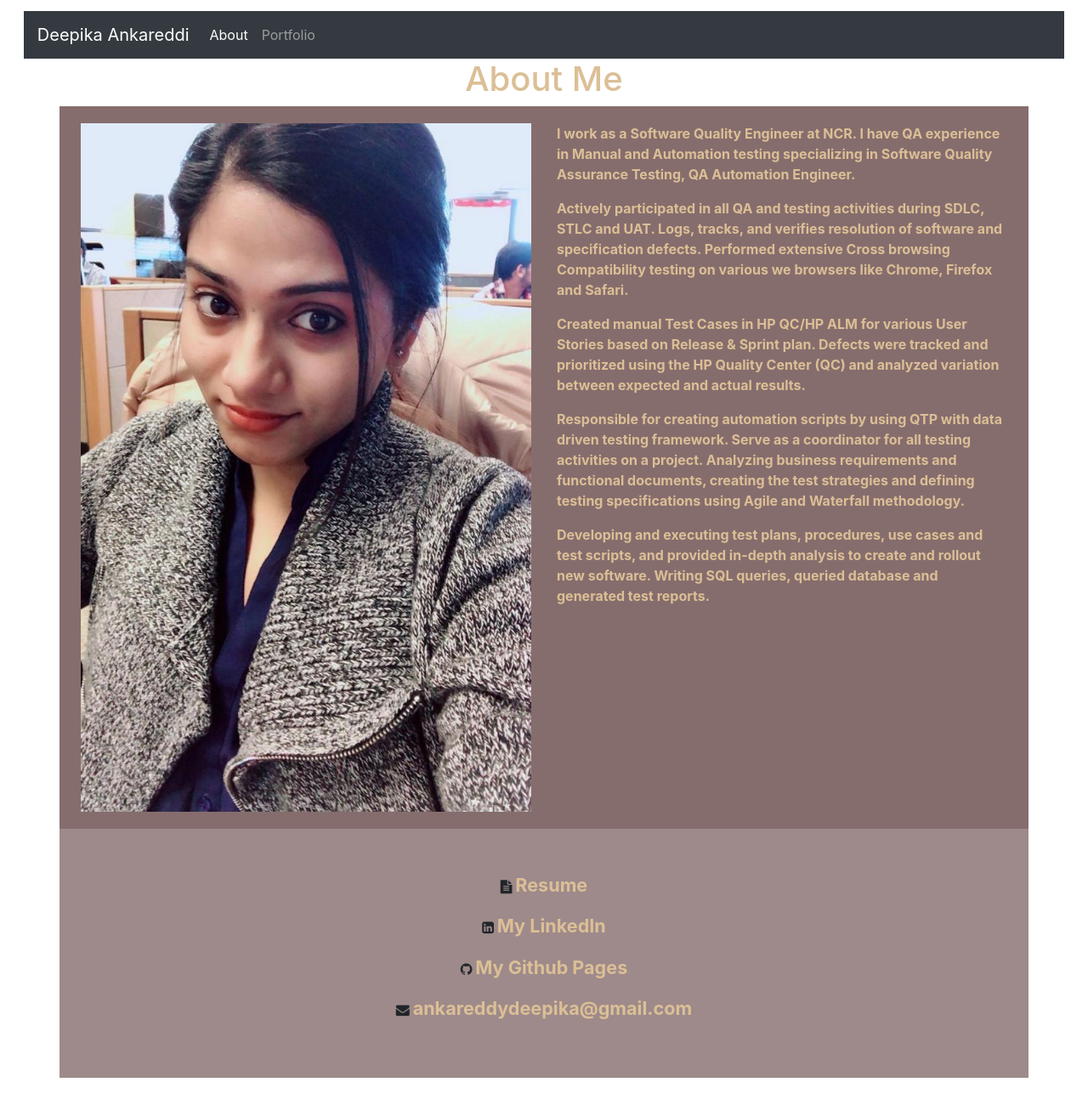
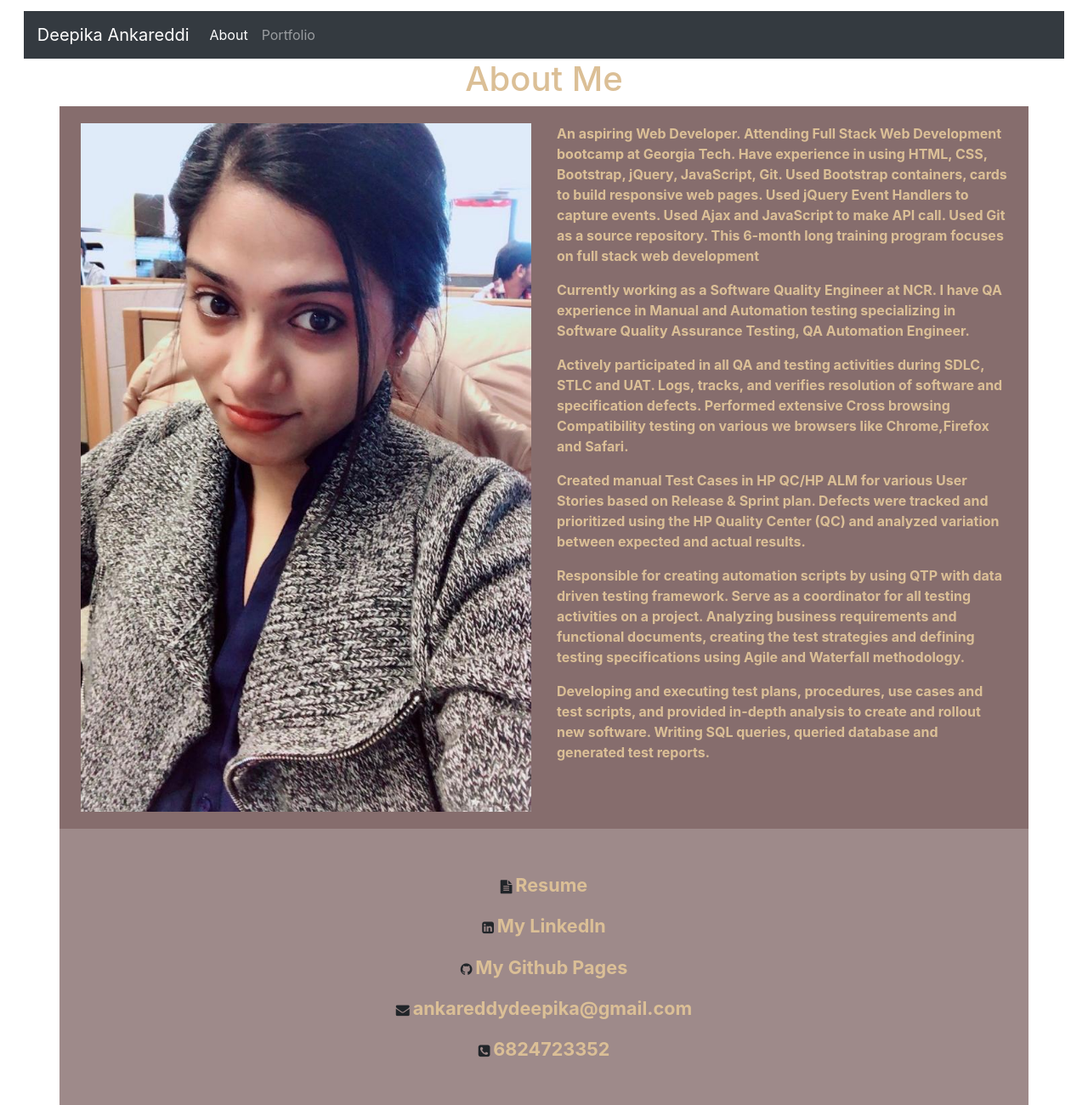
Before and after one commit to ankareddydeepika/Portfolio, a plain HTML site: page index.html in a window 1280 px wide. Shown: the top 1300 px of the page at 85% size. Before the commit the page ends 1268 px from the top, so only its background shows below. Drawn offline with nearby package versions, Linux system fonts and the light colour scheme.

```diff
--- a/index.html
+++ b/index.html
@@ -58,40 +58,34 @@
                 </div>
                 <div class="col-sm-6" id="info" style="color: rgb(219, 191, 150);">
                     <p>
-                        I work as a Software Quality Engineer at NCR. I have QA experience in Manual and Automation
-                        testing
-                        specializing in Software Quality Assurance Testing, QA Automation Engineer.
-
+                        An aspiring Web Developer. Attending Full Stack Web Development bootcamp at Georgia Tech. Have experience in using HTML, CSS, Bootstrap, jQuery, JavaScript, Git. Used Bootstrap containers, cards to build responsive web pages.
+                        Used jQuery Event Handlers to capture events. Used Ajax and JavaScript to make API call. Used Git as a source repository. This 6-month long training program focuses on full stack web development
                     </p>
-
+                    <p>
+                        Currently working as a Software Quality Engineer at NCR. I have QA experience in Manual and Automation
+                        testing specializing in Software Quality Assurance Testing, QA Automation Engineer.
+                    </p>
                     <p>
                         Actively participated in all QA and testing activities during SDLC, STLC and UAT.
                         Logs, tracks, and verifies resolution of software and specification defects.
-                        Performed extensive Cross browsing Compatibility testing on various we browsers like Chrome,
-                        Firefox
-                        and Safari.
+                        Performed extensive Cross browsing Compatibility testing on various we browsers like Chrome,Firefox and Safari.
                     </p>
 
                     <p>
                         Created manual Test Cases in HP QC/HP ALM for various User Stories based on Release & Sprint
                         plan.
                         Defects were tracked and prioritized using the HP Quality Center (QC) and analyzed variation
-                        between
-                        expected and actual results.
+                        between expected and actual results.
                     </p>
                     <p>
                         Responsible for creating automation scripts by using QTP with data driven testing framework.
                         Serve as a coordinator for all testing activities on a project.
                         Analyzing business requirements and functional documents, creating the test strategies and
-                        defining
-                        testing
-                        specifications using Agile and Waterfall methodology.
+                        defining testing specifications using Agile and Waterfall methodology.
                     </p>
                     <p>
                         Developing and executing test plans, procedures, use cases and test scripts, and provided
-                        in-depth
-                        analysis to create and rollout new software.
-                        Writing SQL queries, queried database and generated test reports.
+                        in-depth analysis to create and rollout new software. Writing SQL queries, queried database and generated test reports.
                     </p>
 
                 </div>
@@ -115,6 +109,9 @@
                         <a href="https://gmail.com"
                             style="color: rgb(219, 191, 150);font-size: 135%">ankareddydeepika@gmail.com</a>
                     </p>
+                    <p class="text-center"><i class="fa fa-phone-square" aria-hidden="true"></i>
+                        <a style="color: rgb(219, 191, 150);font-size: 135%">6824723352</a>
+                    </p>
                 </div>
 
             </div>
```
Also changed, not shown: 1 other file.
